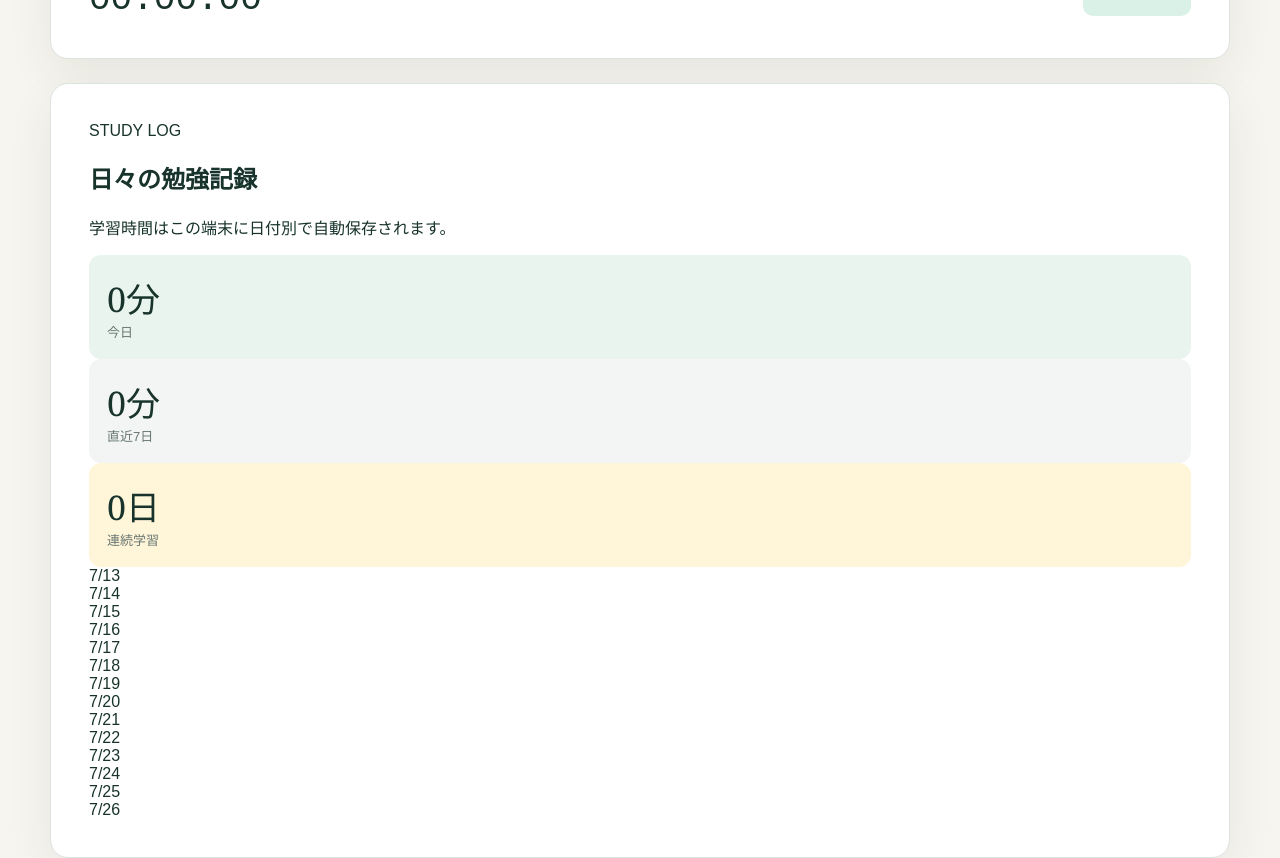
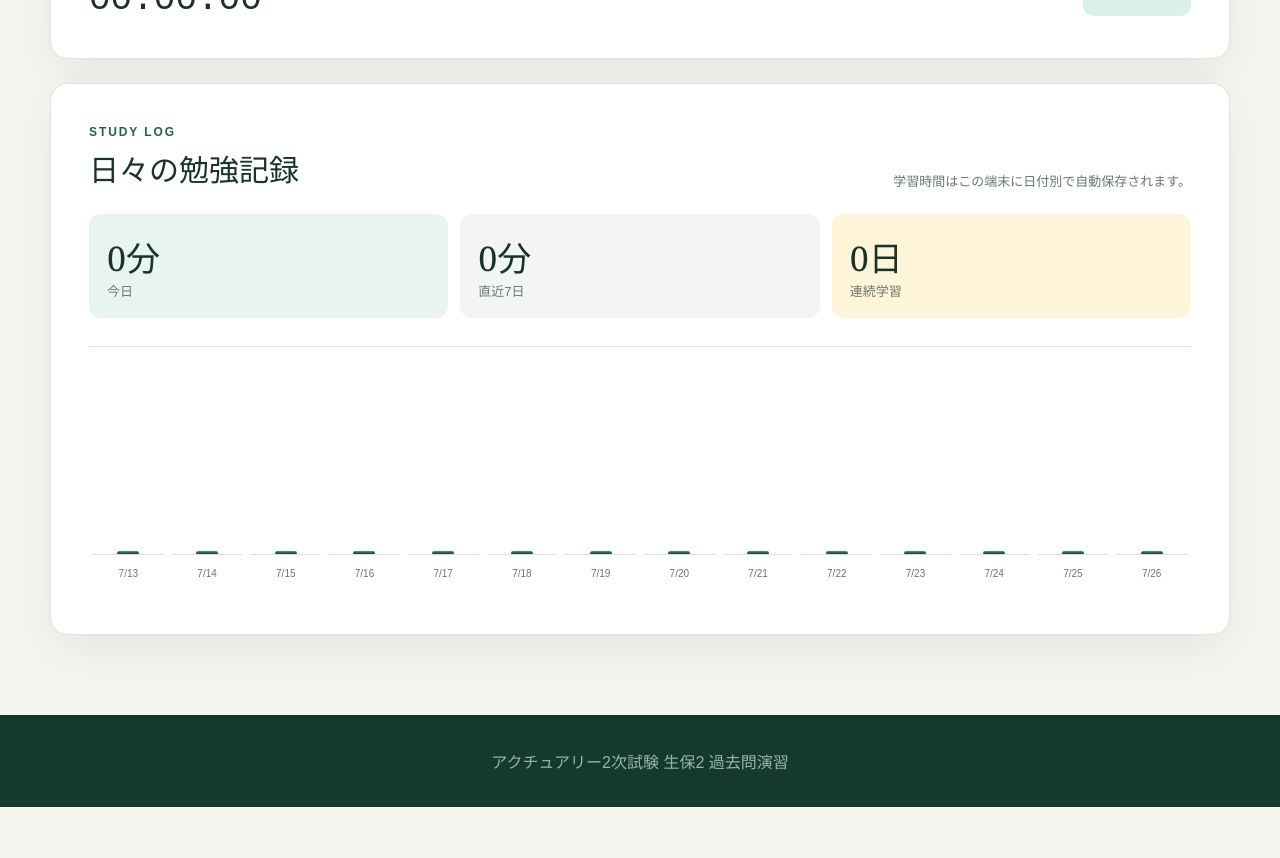
Before and after one commit to yoshi123027-del/actuary-app-seiho2, a Next.js app in the folder vercel/: page / in a window 1280 px wide. Shown: the part 1180-2038 px from the top of the page. After the commit the page ends 1987 px from the top, so only its background shows below. Built offline with nearby package versions, Linux system fonts and the light colour scheme.

Commit message:
Persist daily study time in vercel/app/globals.css

```diff
--- a/vercel/app/globals.css
+++ b/vercel/app/globals.css
@@ -48,6 +48,18 @@ progress { width: 100%; height: 9px; accent-color: var(--green-2); }
 .timer { display: flex; align-items: center; justify-content: space-between; }
 .timer span { display: block; color: var(--muted); font-size: 13px; }
 .timer strong { font: 36px ui-monospace, monospace; }
+.section-title { display: flex; align-items: flex-end; justify-content: space-between; gap: 24px; margin-bottom: 24px; }
+.section-title span { color: var(--green-2); font-size: 12px; font-weight: 800; letter-spacing: .16em; }
+.section-title h2 { margin: 6px 0 0; font: 30px Georgia, "Yu Mincho", serif; }
+.section-title p { margin: 0; color: var(--muted); font-size: 13px; }
+.study-summary { display: grid; grid-template-columns: repeat(3, 1fr); gap: 12px; }
+.study-summary .stat strong { font-size: clamp(24px, 4vw, 34px); }
+.study-chart { height: 250px; margin-top: 28px; padding: 12px 4px 0; display: grid; grid-template-columns: repeat(14, minmax(34px, 1fr)); gap: 8px; overflow-x: auto; border-top: 1px solid var(--line); }
+.study-bar-column { min-width: 34px; height: 220px; display: grid; grid-template-rows: 22px 1fr 24px; align-items: flex-end; text-align: center; }
+.study-bar-value { color: var(--muted); font-size: 10px; }
+.study-bar-track { height: 160px; display: flex; align-items: end; justify-content: center; border-bottom: 1px solid #d7e1dc; }
+.study-bar { width: min(22px, 72%); min-height: 3px; background: linear-gradient(180deg, #4f9879, var(--green)); border-radius: 6px 6px 2px 2px; transition: height .25s ease; }
+.study-bar-label { padding-top: 7px; color: var(--muted); font-size: 10px; white-space: nowrap; }
 .page-heading { margin: 50px 0 24px; }
 .page-heading > span { color: var(--green-2); }
 .page-heading h2 { margin: 8px 0; font-family: Georgia, "Yu Mincho", serif; font-size: 36px; }
@@ -102,4 +114,7 @@ footer { padding: 34px; color: #9cb3aa; text-align: center; background: var(--gr
   .question-toolbar { grid-template-columns: 1fr; }
   .timer { align-items: stretch; flex-direction: column; gap: 16px; }
   .timer button { width: 100%; }
+  .section-title { align-items: flex-start; flex-direction: column; gap: 8px; }
+  .study-summary { grid-template-columns: 1fr; }
+  .study-chart { grid-template-columns: repeat(14, 38px); }
 }
```
